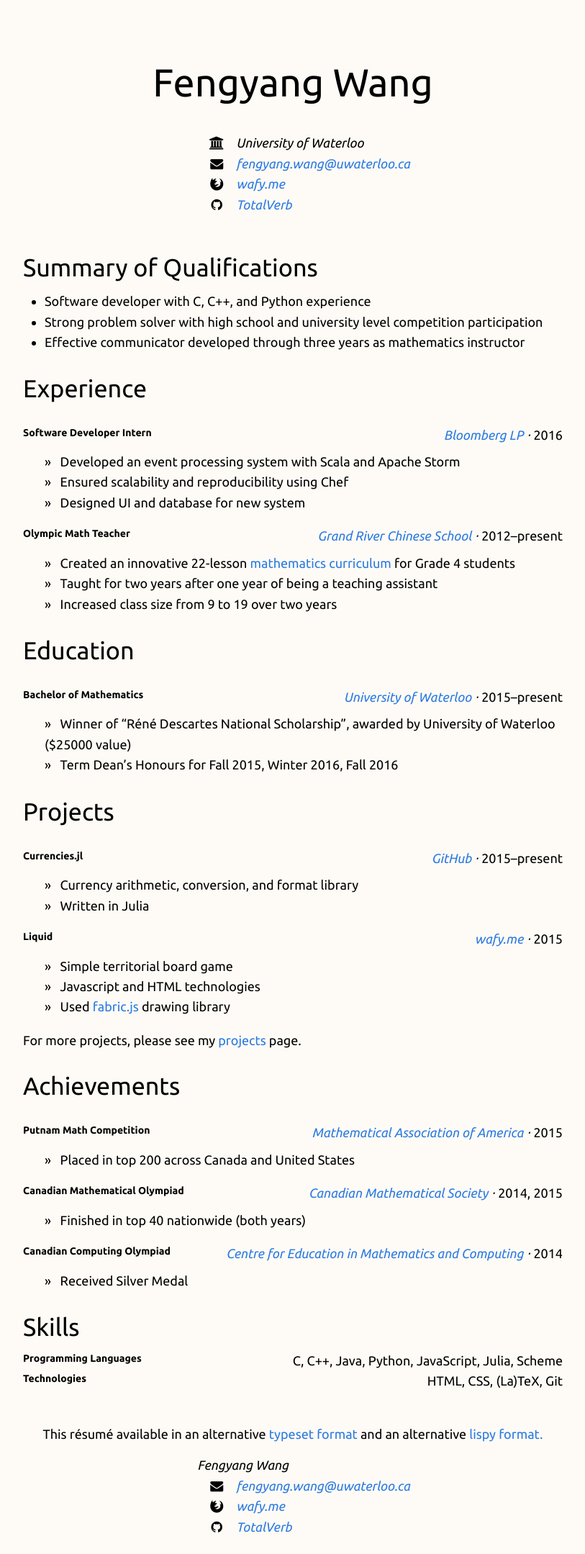
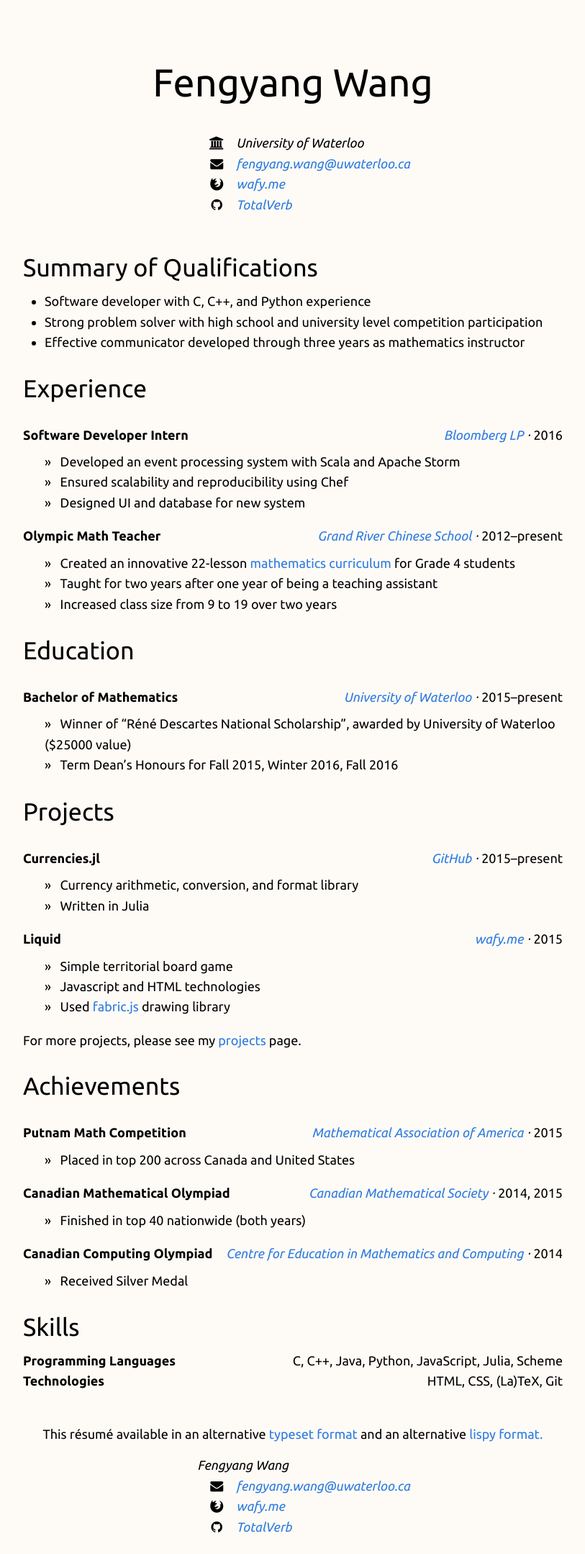
Before and after one commit to TotalVerb/totalverb.github.io, a Jekyll site: the page résumé/index.html, which Jekyll copies as it is, in a window 1280 px wide. Shown: the whole page at 72% size, without its empty margins (233-1046 px from the left). Built offline with Jekyll 4.4.1, drawn with Linux system fonts in a browser that asks for light colours.

Commit message:
fix tiny heading font

```diff
--- a/_sass/_wafy-resume-styles.scss
+++ b/_sass/_wafy-resume-styles.scss
@@ -100,7 +100,7 @@
     margin-bottom: 1em;
 
     h1 {
-        font-size: 14px;
+        font-size: $base-font-size;
         font-weight: bold;
         text-decoration: none;
         font-style: normal;
```
